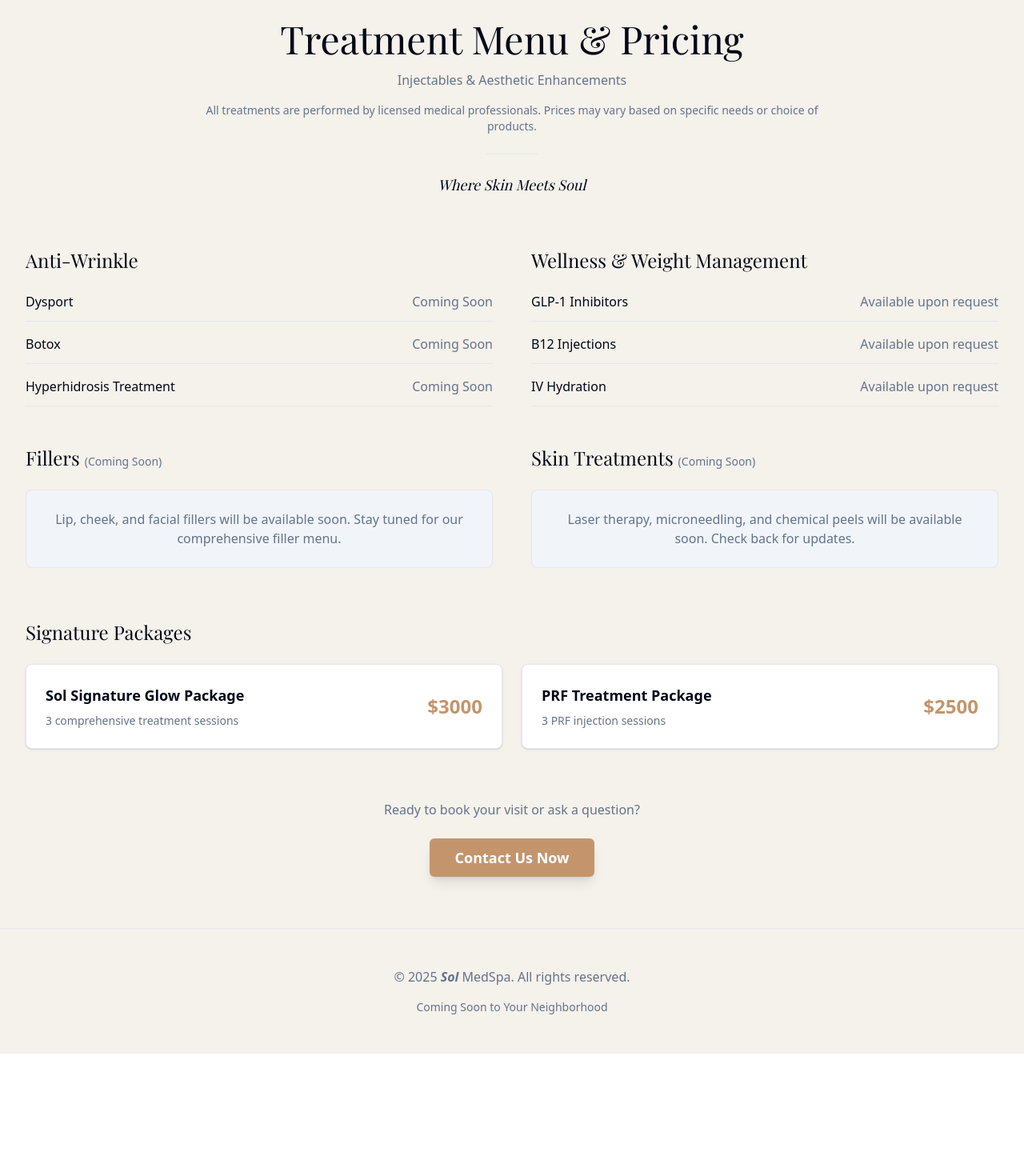
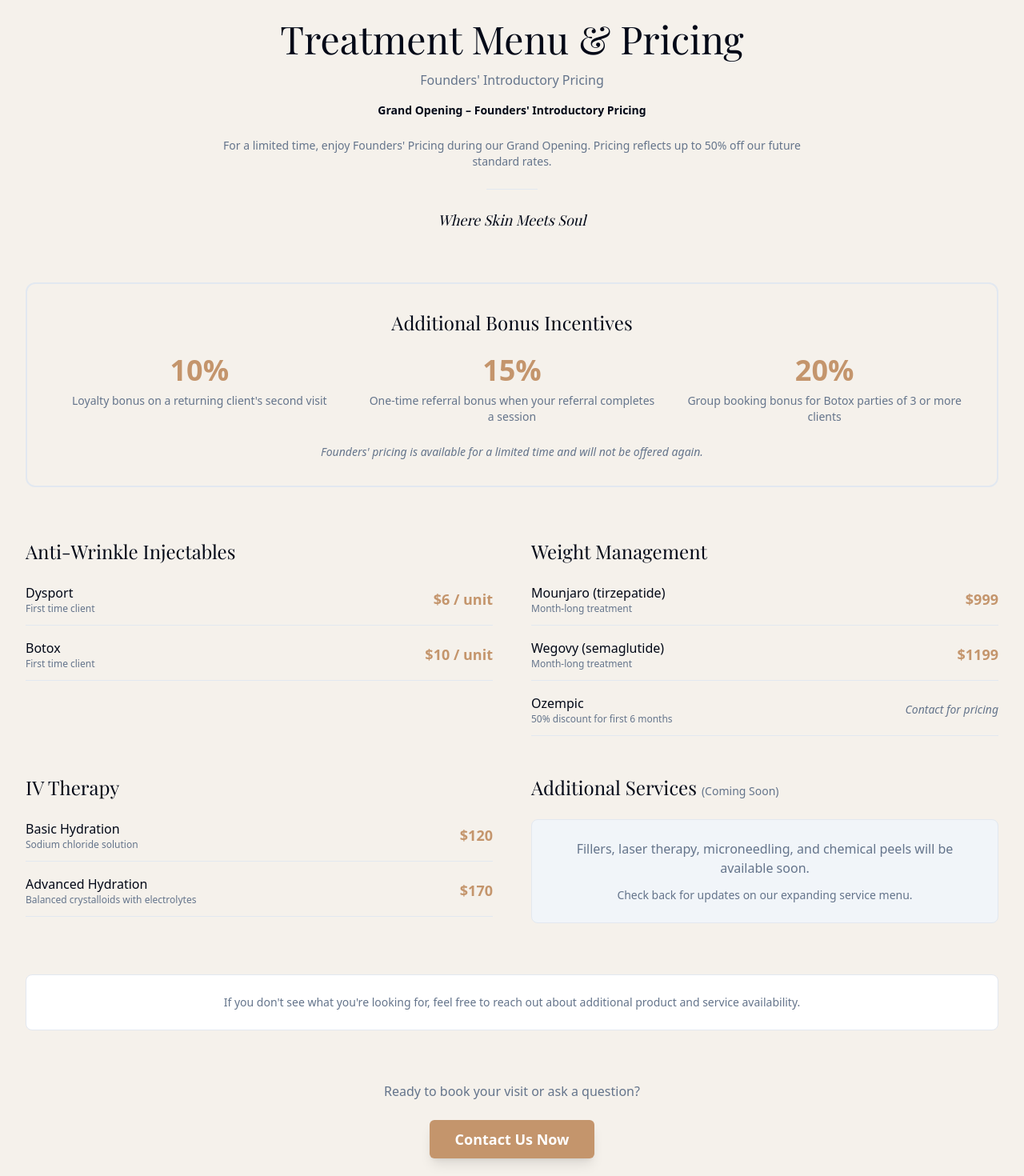
Before and after one commit to iisael9/Sol_MedSpa, a Next.js app: page /pricing in a window 1280 px wide. Shown: the part 620-2090 px from the top of the page at 80% size. Before the commit the page ends 1937 px from the top, so only its background shows below. Built offline with nearby package versions, Linux system fonts and the light colour scheme; a web font is replaced by a local one.

Commit message:
feat: update pricing page with real info and remove "coming soon"
Include real pricing details and remove "coming soon" from navigation.

Co-authored-by: null <125531205+iisael9@users.noreply.github.com>

```diff
--- a/app/glp1/page.tsx
+++ b/app/glp1/page.tsx
@@ -29,16 +29,12 @@ export default function GLP1Page() {
         <div className="max-w-6xl mx-auto">
           <div className="grid md:grid-cols-2 gap-12 items-center">
             <div>
-              <h2 className="text-3xl font-serif font-bold text-stone-800 mb-6">What Are GLP-1 Inhibitors?</h2>
+              <h2 className="text-3xl font-serif font-bold text-stone-800 mb-6">GLP-1 Weight Management</h2>
               <p className="text-stone-600 leading-relaxed mb-4">
-                GLP-1 (Glucagon-Like Peptide-1) inhibitors are a class of medications that help regulate blood sugar
-                levels and support weight management. Originally developed for type 2 diabetes treatment, these
-                medications have shown remarkable effectiveness in promoting healthy weight loss.
+                Sol Medspa offers medically supervised GLP-1 weight management treatments designed to support sustainable weight loss and improved metabolic health.
               </p>
               <p className="text-stone-600 leading-relaxed mb-6">
-                GLP-1 medications work by mimicking a natural hormone that helps control appetite, slow digestion, and
-                regulate blood sugar levels. When combined with a healthy diet and exercise plan, they can be a powerful
-                tool for achieving your wellness goals.
+                GLP-1 medications work by regulating appetite, increasing feelings of fullness, and reducing cravings. Treatment plans are personalized and may include ongoing monitoring and lifestyle guidance to help clients achieve and maintain their goals safely and effectively.
               </p>
 
               <div className="space-y-3">
--- a/app/page.tsx
+++ b/app/page.tsx
@@ -302,7 +302,7 @@ export default function LandingPage() {
                     {/* Doctor Image */}
                     <div className="relative aspect-[3/4] rounded-lg overflow-hidden bg-stone-100">
                       <Image
-                        src="/images/dr-vasquez-portrait.png"
+                        src="/images/dr-juan-vasquez.jpg"
                         alt="Dr. Juan Vasquez Vasquez"
                         fill
                         className="object-cover"
--- a/app/pricing/page.tsx
+++ b/app/pricing/page.tsx
@@ -1,9 +1,9 @@
 "use client"
 
 import { Button } from "@/components/ui/button"
-import { Card } from "@/components/ui/card"
 import Image from "next/image"
 import { Navigation } from "@/components/navigation"
+import Link from "next/link"
 
 export default function PricingPage() {
   return (
@@ -39,114 +39,151 @@ export default function PricingPage() {
           {/* Header */}
           <div className="text-center mb-16">
             <h2 className="text-4xl md:text-5xl font-serif text-foreground mb-4">Treatment Menu & Pricing</h2>
-            <p className="text-muted-foreground mb-4">Injectables & Aesthetic Enhancements</p>
+            <p className="text-muted-foreground mb-4">Founders' Introductory Pricing</p>
+            <p className="text-foreground text-sm max-w-3xl mx-auto mb-6 font-semibold">
+              Grand Opening – Founders' Introductory Pricing
+            </p>
             <p className="text-muted-foreground text-sm max-w-3xl mx-auto mb-6">
-              All treatments are performed by licensed medical professionals. Prices may vary based on specific needs or
-              choice of products.
+              For a limited time, enjoy Founders' Pricing during our Grand Opening. Pricing reflects up to 50% off our
+              future standard rates.
             </p>
             <div className="w-16 h-px bg-border mx-auto mb-6" />
             <p className="text-foreground italic font-serif text-lg">Where Skin Meets Soul</p>
+          </div>
+
+          {/* Grand Opening Bonuses */}
+          <div className="mb-16 bg-sol-cream-bg border-2 border-sol-brown/20 rounded-xl p-8">
+            <h3 className="text-2xl font-serif text-foreground mb-6 text-center">Additional Bonus Incentives</h3>
+            <div className="grid md:grid-cols-3 gap-6">
+              <div className="text-center">
+                <div className="text-4xl font-bold text-sol-brown mb-2">10%</div>
+                <p className="text-muted-foreground text-sm">Loyalty bonus on a returning client's second visit</p>
+              </div>
+              <div className="text-center">
+                <div className="text-4xl font-bold text-sol-brown mb-2">15%</div>
+                <p className="text-muted-foreground text-sm">
+                  One-time referral bonus when your referral completes a session
+                </p>
+              </div>
+              <div className="text-center">
+                <div className="text-4xl font-bold text-sol-brown mb-2">20%</div>
+                <p className="text-muted-foreground text-sm">
+                  Group booking bonus for Botox parties of 3 or more clients
+                </p>
+              </div>
+            </div>
+            <p className="text-center text-muted-foreground text-sm mt-6 italic">
+              Founders' pricing is available for a limited time and will not be offered again.
+            </p>
           </div>
 
           {/* Pricing Grid */}
           <div className="grid md:grid-cols-2 gap-12 mb-16">
             {/* Anti-Wrinkle */}
             <div>
-              <h3 className="text-2xl font-serif text-foreground mb-6">Anti-Wrinkle</h3>
+              <h3 className="text-2xl font-serif text-foreground mb-6">Anti-Wrinkle Injectables</h3>
               <div className="space-y-4">
                 <div className="flex justify-between items-center pb-3 border-b border-border">
-                  <span className="text-foreground">Dysport</span>
-                  <span className="text-muted-foreground">Coming Soon</span>
+                  <div>
+                    <span className="text-foreground font-medium">Dysport</span>
+                    <p className="text-xs text-muted-foreground">First time client</p>
+                  </div>
+                  <span className="text-sol-brown font-semibold text-lg">$6 / unit</span>
                 </div>
                 <div className="flex justify-between items-center pb-3 border-b border-border">
-                  <span className="text-foreground">Botox</span>
-                  <span className="text-muted-foreground">Coming Soon</span>
+                  <div>
+                    <span className="text-foreground font-medium">Botox</span>
+                    <p className="text-xs text-muted-foreground">First time client</p>
                   </div>
-                <div className="flex justify-between items-center pb-3 border-b border-border">
-                  <span className="text-foreground">Hyperhidrosis Treatment</span>
-                  <span className="text-muted-foreground">Coming Soon</span>
+                  <span className="text-sol-brown font-semibold text-lg">$10 / unit</span>
                 </div>
               </div>
             </div>
 
-            {/* GLP-1 & Wellness */}
+            {/* Weight Management */}
             <div>
-              <h3 className="text-2xl font-serif text-foreground mb-6">Wellness & Weight Management</h3>
+              <h3 className="text-2xl font-serif text-foreground mb-6">Weight Management</h3>
               <div className="space-y-4">
                 <div className="flex justify-between items-center pb-3 border-b border-border">
-                  <span className="text-foreground">GLP-1 Inhibitors</span>
-                  <span className="text-muted-foreground">Available upon request</span>
+                  <div>
+                    <span className="text-foreground font-medium">Mounjaro (tirzepatide)</span>
+                    <p className="text-xs text-muted-foreground">Month-long treatment</p>
+                  </div>
+                  <span className="text-sol-brown font-semibold text-lg">$999</span>
                 </div>
                 <div className="flex justify-between items-center pb-3 border-b border-border">
-                  <span className="text-foreground">B12 Injections</span>
-                  <span className="text-muted-foreground">Available upon request</span>
+                  <div>
+                    <span className="text-foreground font-medium">Wegovy (semaglutide)</span>
+                    <p className="text-xs text-muted-foreground">Month-long treatment</p>
+                  </div>
+                  <span className="text-sol-brown font-semibold text-lg">$1199</span>
                 </div>
                 <div className="flex justify-between items-center pb-3 border-b border-border">
-                  <span className="text-foreground">IV Hydration</span>
-                  <span className="text-muted-foreground">Available upon request</span>
+                  <div>
+                    <span className="text-foreground font-medium">Ozempic</span>
+                    <p className="text-xs text-muted-foreground">50% discount for first 6 months</p>
+                  </div>
+                  <span className="text-muted-foreground text-sm italic">Contact for pricing</span>
                 </div>
               </div>
             </div>
 
-            {/* Fillers */}
+            {/* IV Therapy */}
             <div>
-              <h3 className="text-2xl font-serif text-foreground mb-6">
-                Fillers <span className="text-sm text-muted-foreground font-sans">(Coming Soon)</span>
-              </h3>
-              <div className="p-6 bg-muted rounded-lg border border-border">
-                <p className="text-muted-foreground text-center">
-                  Lip, cheek, and facial fillers will be available soon. Stay tuned for our comprehensive filler menu.
-                </p>
+              <h3 className="text-2xl font-serif text-foreground mb-6">IV Therapy</h3>
+              <div className="space-y-4">
+                <div className="flex justify-between items-center pb-3 border-b border-border">
+                  <div>
+                    <span className="text-foreground font-medium">Basic Hydration</span>
+                    <p className="text-xs text-muted-foreground">Sodium chloride solution</p>
+                  </div>
+                  <span className="text-sol-brown font-semibold text-lg">$120</span>
+                </div>
+                <div className="flex justify-between items-center pb-3 border-b border-border">
+                  <div>
+                    <span className="text-foreground font-medium">Advanced Hydration</span>
+                    <p className="text-xs text-muted-foreground">Balanced crystalloids with electrolytes</p>
+                  </div>
+                  <span className="text-sol-brown font-semibold text-lg">$170</span>
+                </div>
               </div>
             </div>
 
-            {/* Skin Treatments */}
+            {/* Coming Soon Services */}
             <div>
               <h3 className="text-2xl font-serif text-foreground mb-6">
-                Skin Treatments <span className="text-sm text-muted-foreground font-sans">(Coming Soon)</span>
+                Additional Services <span className="text-sm text-muted-foreground font-sans">(Coming Soon)</span>
               </h3>
               <div className="p-6 bg-muted rounded-lg border border-border">
-                <p className="text-muted-foreground text-center">
-                  Laser therapy, microneedling, and chemical peels will be available soon. Check back for updates.
+                <p className="text-muted-foreground text-center mb-3">
+                  Fillers, laser therapy, microneedling, and chemical peels will be available soon.
+                </p>
+                <p className="text-muted-foreground text-center text-sm">
+                  Check back for updates on our expanding service menu.
                 </p>
               </div>
             </div>
           </div>
 
-          {/* Packages */}
-          <div className="mb-16">
-            <h3 className="text-2xl font-serif text-foreground mb-6">Signature Packages</h3>
-            <div className="grid md:grid-cols-2 gap-6">
-              <Card className="p-6 bg-card border-border">
-                <div className="flex justify-between items-center">
-                  <div>
-                    <h4 className="text-lg font-semibold text-foreground mb-2">Sol Signature Glow Package</h4>
-                    <p className="text-muted-foreground text-sm">3 comprehensive treatment sessions</p>
-                  </div>
-                  <span className="text-2xl font-semibold text-sol-brown">$3000</span>
-                </div>
-              </Card>
-              <Card className="p-6 bg-card border-border">
-                <div className="flex justify-between items-center">
-                  <div>
-                    <h4 className="text-lg font-semibold text-foreground mb-2">PRF Treatment Package</h4>
-                    <p className="text-muted-foreground text-sm">3 PRF injection sessions</p>
-                  </div>
-                  <span className="text-2xl font-semibold text-sol-brown">$2500</span>
-                </div>
-              </Card>
-            </div>
+          {/* Additional Note */}
+          <div className="text-center mb-16 p-6 bg-white rounded-lg border border-border">
+            <p className="text-muted-foreground text-sm">
+              If you don't see what you're looking for, feel free to reach out about additional product and service
+              availability.
+            </p>
           </div>
 
           {/* CTA */}
           <div className="text-center">
             <p className="text-muted-foreground mb-6">Ready to book your visit or ask a question?</p>
+            <Link href="/contact">
               <Button
                 size="lg"
                 className="bg-sol-brown hover:bg-sol-orange text-white px-8 py-6 text-lg font-semibold shadow-lg hover:shadow-xl transition-all"
               >
                 Contact Us Now
               </Button>
+            </Link>
           </div>
         </div>
       </section>
@@ -157,7 +194,6 @@ export default function PricingPage() {
           <p className="mb-4">
             © 2025 <span className="font-bold italic">Sol</span> MedSpa. All rights reserved.
           </p>
-          <p className="text-sm text-muted-foreground">Coming Soon to Your Neighborhood</p>
         </div>
       </footer>
     </div>
--- a/components/navigation.tsx
+++ b/components/navigation.tsx
@@ -6,7 +6,6 @@ import { useState } from "react"
 import Image from "next/image"
 
 export function Navigation() {
-  const [showComingSoonModal, setShowComingSoonModal] = useState(false)
   const [showMobileMenu, setShowMobileMenu] = useState(false)
   const [showServicesDropdown, setShowServicesDropdown] = useState(false)
   const [showMobileServicesDropdown, setShowMobileServicesDropdown] = useState(false)
@@ -51,6 +50,14 @@ export function Navigation() {
                   Home
                 </Button>
               </Link>
+              <Link href="/#concierge-experience">
+                <Button
+                  variant="ghost"
+                  className="text-stone-600 hover:text-stone-800 hover:bg-stone-100 font-medium px-4 py-2 rounded-full transition-all duration-200"
+                >
+                  Concierge Experience
+                </Button>
+              </Link>
               <div
                 className="relative"
                 onMouseEnter={() => setShowServicesDropdown(true)}
@@ -86,22 +93,6 @@ export function Navigation() {
                   </div>
                 )}
               </div>
-              <Link href="/#concierge-experience">
-                <Button
-                  variant="ghost"
-                  className="text-stone-600 hover:text-stone-800 hover:bg-stone-100 font-medium px-4 py-2 rounded-full transition-all duration-200"
-                >
-                  Concierge Experience
-                </Button>
-              </Link>
-              <Link href="/#about">
-                <Button
-                  variant="ghost"
-                  className="text-stone-600 hover:text-stone-800 hover:bg-stone-100 font-medium px-4 py-2 rounded-full transition-all duration-200"
-                >
-                  About
-                </Button>
-              </Link>
               <Link href="/care">
                 <Button
                   variant="ghost"
@@ -110,15 +101,14 @@ export function Navigation() {
                   Care
                 </Button>
               </Link>
-              <button
-                onClick={() => setShowComingSoonModal(true)}
-                className="relative text-stone-600 hover:text-stone-800 hover:bg-stone-100 font-medium px-4 py-2 rounded-full transition-all duration-200"
-              >
-                Pricing
-                <span className="absolute -top-1 -right-1 bg-orange-500 text-white text-[9px] font-bold px-1.5 py-0.5 rounded-full">
-                  SOON
-                </span>
-              </button>
+              <Link href="/pricing">
+                <Button
+                  variant="ghost"
+                  className="text-stone-600 hover:text-stone-800 hover:bg-stone-100 font-medium px-4 py-2 rounded-full transition-all duration-200"
+                >
+                  Pricing
+                </Button>
+              </Link>
             </nav>
 
             <div className="flex items-center space-x-3">
@@ -166,6 +156,14 @@ export function Navigation() {
                   Home
                 </Button>
               </Link>
+              <Link href="/#concierge-experience" onClick={() => setShowMobileMenu(false)}>
+                <Button
+                  variant="ghost"
+                  className="w-full text-left text-stone-600 hover:text-stone-800 hover:bg-stone-100 font-medium px-4 py-3 rounded-lg transition-all duration-200 justify-start"
+                >
+                  Concierge Experience
+                </Button>
+              </Link>
               <div>
                 <Button
                   variant="ghost"
@@ -206,22 +204,6 @@ export function Navigation() {
                   </div>
                 )}
               </div>
-              <Link href="/#concierge-experience" onClick={() => setShowMobileMenu(false)}>
-                <Button
-                  variant="ghost"
-                  className="w-full text-left text-stone-600 hover:text-stone-800 hover:bg-stone-100 font-medium px-4 py-3 rounded-lg transition-all duration-200 justify-start"
-                >
-                  Concierge Experience
-                </Button>
-              </Link>
-              <Link href="/#about" onClick={() => setShowMobileMenu(false)}>
-                <Button
-                  variant="ghost"
-                  className="w-full text-left text-stone-600 hover:text-stone-800 hover:bg-stone-100 font-medium px-4 py-3 rounded-lg transition-all duration-200 justify-start"
-                >
-                  About
-                </Button>
-              </Link>
               <Link href="/care" onClick={() => setShowMobileMenu(false)}>
                 <Button
                   variant="ghost"
@@ -230,15 +212,14 @@ export function Navigation() {
                   Care
                 </Button>
               </Link>
-              <button
-                onClick={() => setShowComingSoonModal(true)}
-                className="w-full text-left text-stone-600 hover:text-stone-800 hover:bg-stone-100 font-medium px-4 py-3 rounded-lg transition-all duration-200 relative"
-              >
-                Pricing
-                <span className="absolute right-4 top-1/2 -translate-y-1/2 bg-orange-500 text-white text-[9px] font-bold px-1.5 py-0.5 rounded-full">
-                  SOON
-                </span>
-              </button>
+              <Link href="/pricing" onClick={() => setShowMobileMenu(false)}>
+                <Button
+                  variant="ghost"
+                  className="w-full text-left text-stone-600 hover:text-stone-800 hover:bg-stone-100 font-medium px-4 py-3 rounded-lg transition-all duration-200 justify-start"
+                >
+                  Pricing
+                </Button>
+              </Link>
               <Link href="/contact" onClick={() => setShowMobileMenu(false)}>
                 <Button
                   variant="ghost"
@@ -299,48 +280,6 @@ export function Navigation() {
           </div>
         </div>
       )}
-
-      {showComingSoonModal && (
-        <div className="fixed inset-0 z-[100] flex items-center justify-center bg-black/50 backdrop-blur-sm">
-          <div className="bg-white rounded-2xl shadow-2xl max-w-md w-full mx-4 p-8 relative">
-            <button
-              onClick={() => setShowComingSoonModal(false)}
-              className="absolute top-4 right-4 text-stone-400 hover:text-stone-600 transition-colors"
-            >
-              <X className="w-6 h-6" />
-            </button>
-
-            <div className="text-center">
-              <div
-                className="w-36 h-36 rounded-full mx-auto mb-4 flex items-center justify-center bg-white border-4 shadow-xl"
-                style={{ borderColor: "#C4956C" }}
-              >
-                <Image
-                  src="/images/sol-logo-icon.svg"
-                  alt="Sol MedSpa Logo"
-                  width={180}
-                  height={180}
-                  className="w-44 h-44"
-                />
-              </div>
-
-              <h3 className="text-2xl font-serif font-bold text-stone-800 mb-3">Coming Soon</h3>
-
-              <p className="text-stone-600 mb-6 leading-relaxed">
-                This page is currently being prepared. Check back soon for updates, or contact us directly for more
-                information.
-              </p>
-
-              <Button
-                onClick={() => setShowComingSoonModal(false)}
-                className="w-full text-white font-medium rounded-full py-3 hover:shadow-lg transition-all duration-200 bg-sol-brown hover:bg-sol-brown-dark"
-              >
-                Got It
-              </Button>
-            </div>
-          </div>
-        </div>
-      )}
     </>
   )
 }
--- a/package.json
+++ b/package.json
@@ -47,7 +47,7 @@
     "geist": "^1.3.1",
     "input-otp": "1.4.1",
     "lucide-react": "^0.454.0",
-    "next": "15.2.6",
+    "next": "15.2.8",
     "next-themes": "latest",
     "react": "^19",
     "react-day-picker": "9.8.0",
@@ -58,8 +58,8 @@
     "resend": "latest",
     "sonner": "^1.7.1",
     "tailwind-merge": "^2.5.5",
-    "tailwindcss-animate": "^1.0.7",
-    "tw-animate-css": "latest",
+    "tailwindcss-animate": "1.0.7",
+    "tw-animate-css": "1.4.0",
     "vaul": "^0.9.6",
     "zod": "^3.24.1"
   },
```
Also changed, not shown: app/botox-party/page.tsx (+1 -83 lines), 2 other files (tests, documents, lock files or other folders). Lines whose indentation alone changed are shown as unchanged.
